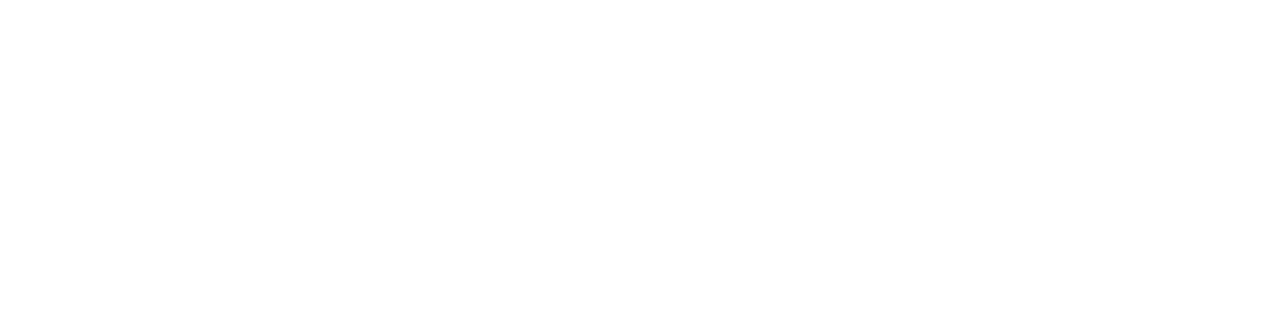
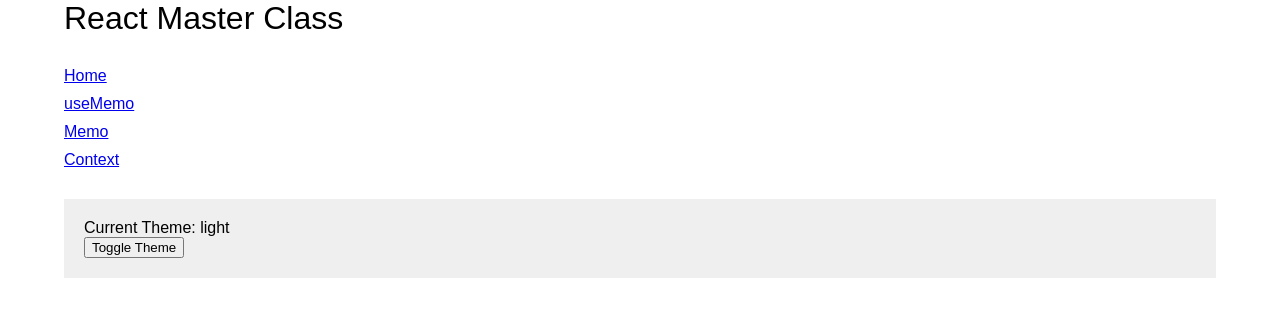
Before and after one commit to antonpunith/react-mastery, a React (Create React App) app: page /context in a window 1280 px wide. Before the commit this address had no page. Shown: the top 316 px of the page. Built offline with nearby package versions, Linux system fonts and the light colour scheme; no server answers.

Commit message:
fix layout demo context

```diff
--- a/src/App.tsx
+++ b/src/App.tsx
@@ -4,13 +4,13 @@ import UseMemoDemo from './sections/use-memo-demo';
 import MemoDemo from './sections/memo-demo';
 import Home from './sections/home';
 import Layout from './Layout';
-
-import {routes} from './routes'
+import Context from './sections/context'
 
 const componentRegistry: { [key: string]: () => JSX.Element } = {
   "Home": Home,
   "UseMemoDemo": UseMemoDemo,
-  "MemoDemo": MemoDemo
+  "MemoDemo": MemoDemo,
+  "Context" : Context
 }
 
 const App = () => {
@@ -18,10 +18,10 @@ const App = () => {
     <Router>
       <Routes>
         <Route path="/" element={<Layout />}>
-
           <Route index Component={componentRegistry.Home} />
           <Route path="/use-memo" Component={componentRegistry.UseMemoDemo} />
           <Route path="/memo" Component={componentRegistry.MemoDemo} />
+          <Route path="/context" Component={componentRegistry.Context} />
         </Route>
       </Routes>
     </Router>
--- a/src/Layout.tsx
+++ b/src/Layout.tsx
@@ -4,11 +4,11 @@ import Navigation from './components/Navigation';
 const Layout = () => {
   return (
     <div>
-      <header>
-        <h1>My App</h1>
+      <header className="container">
+        <h1>React Master Class</h1>
         <Navigation />
       </header>
-      <main>
+      <main className="container">
         <Outlet />
       </main>
     </div>
--- a/src/api/index.ts
+++ b/src/api/index.ts
@@ -1,6 +1,6 @@
 import axios from "axios";
 
-const apiToken = "JIUiYWnEyUVaUs2mmXAv";
+const apiToken = process.env.REACT_APP_API_TOKEN;
 
 const api = axios.create({
   baseURL: "https://the-one-api.dev",
--- a/src/routes.ts
+++ b/src/routes.ts
@@ -10,9 +10,14 @@ const routes = [
     component: "UseMemoDemo",
   },
   {
-    title: "memo",
+    title: "Memo",
     path: "/memo",
     component: "MemoDemo",
+  },
+  {
+    title: "Context",
+    path: "/context",
+    component: "Context",
   },
 ];
 
--- /dev/null
+++ b/src/sections/context.tsx
@@ -0,0 +1,45 @@
+import React, { createContext, useContext, useState } from "react";
+
+// 1. Create Context
+interface ThemeContextType {
+    theme: string;
+    setTheme: React.Dispatch<React.SetStateAction<string>>;
+}
+
+const ThemeContext = createContext<ThemeContextType>({ theme: "light", setTheme: () => {} });
+
+// 2. Provide Context
+const ThemeProvider = ({ children }: { children: React.ReactNode }) => {
+    const [theme, setTheme] = useState("light");
+
+    return (
+        <div className={theme}>
+            <ThemeContext.Provider value={{ theme, setTheme }}>
+                {children}
+            </ThemeContext.Provider>
+        </div>
+
+    );
+};
+
+// 3. Consume Context
+const ThemedComponent = () => {
+    const { theme, setTheme } = useContext(ThemeContext);
+
+    return (
+        <div>
+            <p>Current Theme: {theme}</p>
+            <button onClick={() => setTheme(theme === "light" ? "dark" : "light")}>
+                Toggle Theme
+            </button>
+        </div>
+    );
+};
+
+const Context = () => (
+    <ThemeProvider>
+        <ThemedComponent />
+    </ThemeProvider>
+);
+
+export default Context;
--- a/src/sections/home.tsx
+++ b/src/sections/home.tsx
@@ -1,8 +1,6 @@
 
 const Home = () => {
-    return (<div className="container">
-        <h1>Welcome!</h1>
-    </div>);
+    return (<h1>Welcome!</h1>);
 }
 
 export default Home;
--- a/src/sections/use-memo-demo.tsx
+++ b/src/sections/use-memo-demo.tsx
@@ -31,7 +31,7 @@ const useMemoDemo = () => {
     }, [moviesList, filterInput])
 
     return (
-        <div className="container">
+        <div>
             <section className="header">
                 <h1>Use Memo Example </h1>
             </section>
--- a/src/styles.css
+++ b/src/styles.css
@@ -27,3 +27,21 @@ img {
   width: 90%;
   margin: 0 auto;
 }
+
+nav {
+  margin: 30px 0;
+}
+nav li {
+  margin: 10px 0;
+}
+
+.dark {
+  background: #333;
+  color: #fff;
+  padding: 20px;
+}
+
+.light {
+  background: #efefef;
+  padding: 20px;
+}
```
